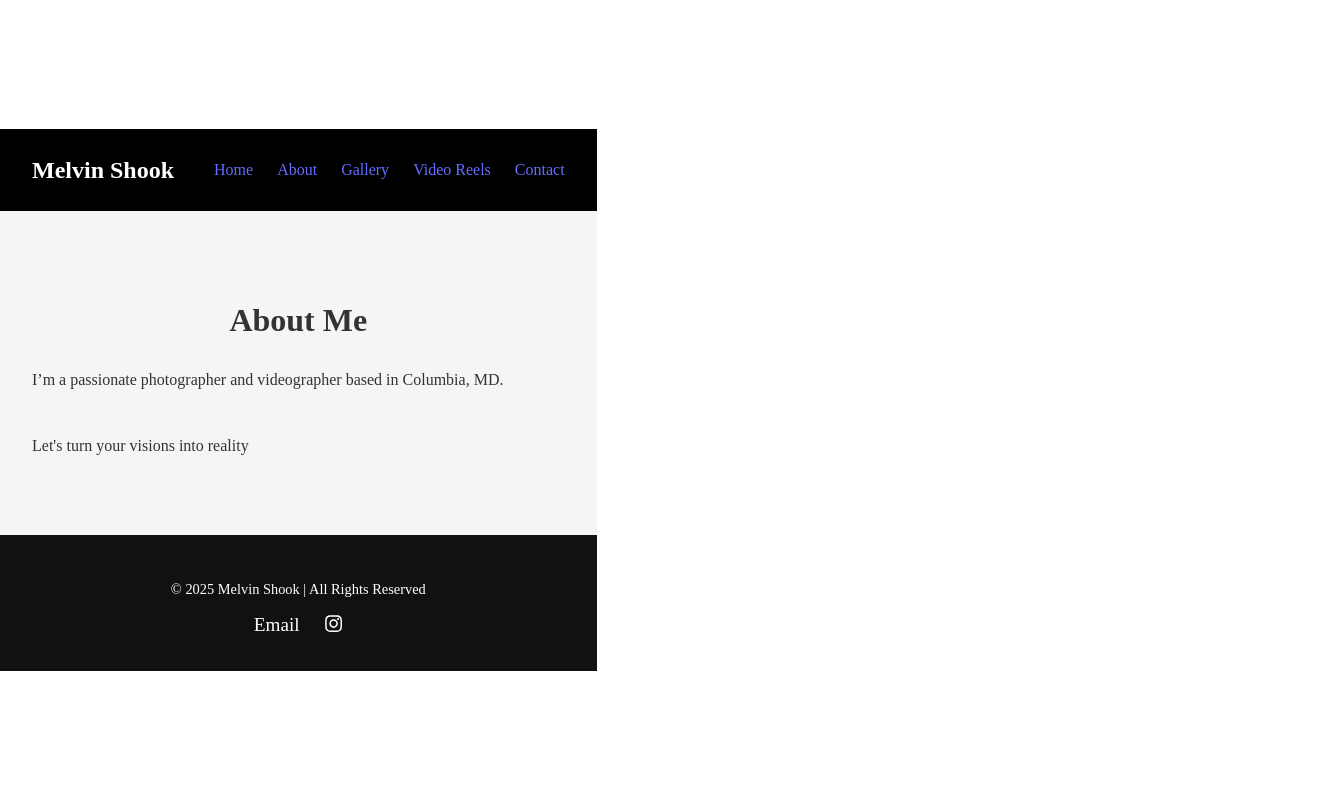
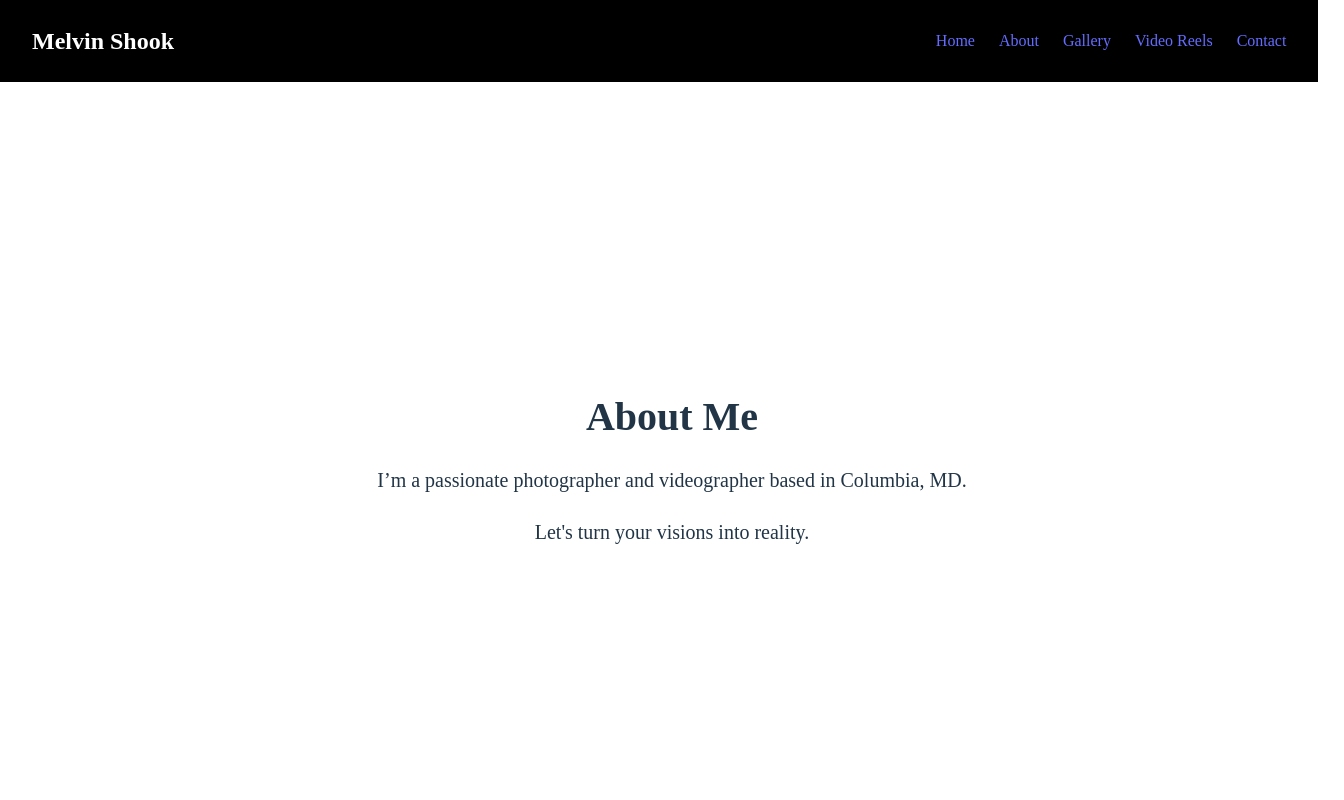
Before and after one commit to melvinshook/my-portfolio, a React (Vite) app: page /about in a window 1280 px wide. Shown: the top 800 px of the page, 1344 px wide, since content can reach past the window. Built offline with nearby package versions, Linux system fonts and the light colour scheme.

Commit message:
updates to styling

```diff
--- a/src/components/About.jsx
+++ b/src/components/About.jsx
@@ -3,16 +3,18 @@ import styles from "./About.module.css"; // keep if you want scoped styles
 
 function About() {
   return (
-    <main className={styles.aboutSection}>
-      <h2 className={styles.title}>About Me</h2>
-      <div className={styles.content}>
-        <p>
-          I’m a passionate photographer and videographer based in Columbia, MD.
-        </p>
-        <p>Let's turn your visions into reality</p>
-        {/* More text here */}
+    <section className={styles.aboutSection}>
+      <div className={styles.container}>
+        <h2 className={styles.title}>About Me</h2>
+        <div className={styles.content}>
+          <p>
+            I’m a passionate photographer and videographer based in Columbia,
+            MD.
+          </p>
+          <p>Let's turn your visions into reality.</p>
+        </div>
       </div>
-    </main>
+    </section>
   );
 }
 
--- a/src/components/About.module.css
+++ b/src/components/About.module.css
@@ -1,78 +1,40 @@
 /* About.module.css */
 
+.aboutSection {
+  position: relative;
+  left: 50%;
+  right: 50%;
+  margin-left: -50vw;
+  margin-right: -50vw;
+  width: 100vw;
+  min-height: 100vh;
+  padding: 4rem 2rem;
+  background-color: #fff;
 
-.aboutSection {
-    padding: 4rem 2rem;
-    background-color: #f5f5f5;
-    color: #333;
+  display: flex;
+  flex-direction: column;
+  justify-content: center;
+  align-items: center;
   text-align: center;
 }
 
+
 .container {
-    display: flex;
-    flex-direction: column;
-    align-items: center;
-    gap: 2rem;
-    max-width: 900px;
+  max-width: 800px;
+  width: 100%;
   margin: 0 auto;
-    text-align: center;
-  }
 
-  @media (min-width: 768px) {
-    .container {
-      flex-direction: row;
-      text-align: left;
-    }
-  }
-
-  .image {
-    width: 200px;
-    height: 200px;
-    object-fit: cover;
-    border-radius: 100%;
-    box-shadow: 0 4px 20px rgba(0, 0, 0, 0.1);
-  }
-
-  .text h2 {
-    font-size: 2rem;
-    margin-bottom: 1rem;
 
 }
 
-  .text p {
-    margin-bottom: 1rem;
-    line-height: 1.6;
-  }
-
-  .socialLink {
-    display: inline-flex;
-    align-items: center;
-    gap: 0.5rem;
-    font-weight: 500;
-    color: #e1306c; /* Instagram pink */
-    text-decoration: none;
-    margin-top: 1rem;
-    transition: color 0.3s ease;
-  }
-
-  .socialLink:hover {
-    color: #c72b62;
-  }
-
-  .icon {
-    font-size: 1.5rem;
-  }
 
 .title {
-    font-size: 2rem;
-    margin-bottom: 1rem;
+  font-size: 2.5rem;
+  font-weight: bold;
+  margin-bottom: 1.5rem;
 }
 
 .content {
-    max-width: 800px;
-    margin: 0 auto;
-    text-align: left;
-    display: flex;
-    flex-direction: column;
-    gap: 1rem;
+  font-size: 1.25rem;
+  line-height: 1.6;
 }
--- a/src/components/Navbar.module.css
+++ b/src/components/Navbar.module.css
@@ -1,14 +1,16 @@
 /* Navbar.module.css */
 
 .navbar {
+  width: 98%; /* Make it stretch across the screen */
   display: flex;
   justify-content: space-between;
   align-items: center;
   padding: 1rem 2rem;
   background-color: black;
   color: white;
-    position: sticky;
+  position: fixed; /* "fixed" makes it stick to the top */
   top: 0;
+  left: 0; /* Ensures it starts from the very left edge */
   z-index: 1000;
 }
 
--- a/src/index.css
+++ b/src/index.css
@@ -27,11 +27,13 @@ a:hover {
 
 body {
   margin: 0;
-  display: flex;
-  place-items: center;
   min-width: 320px;
   min-height: 100vh;
+  /* Remove flex and place-items */
+  /* display: flex; */
+  /* place-items: center; */
 }
+
 
 h1 {
   font-size: 3.2em;
```
Also changed, not shown: src/App.css (line endings or trailing spaces). Lines whose indentation alone changed are shown as unchanged.
